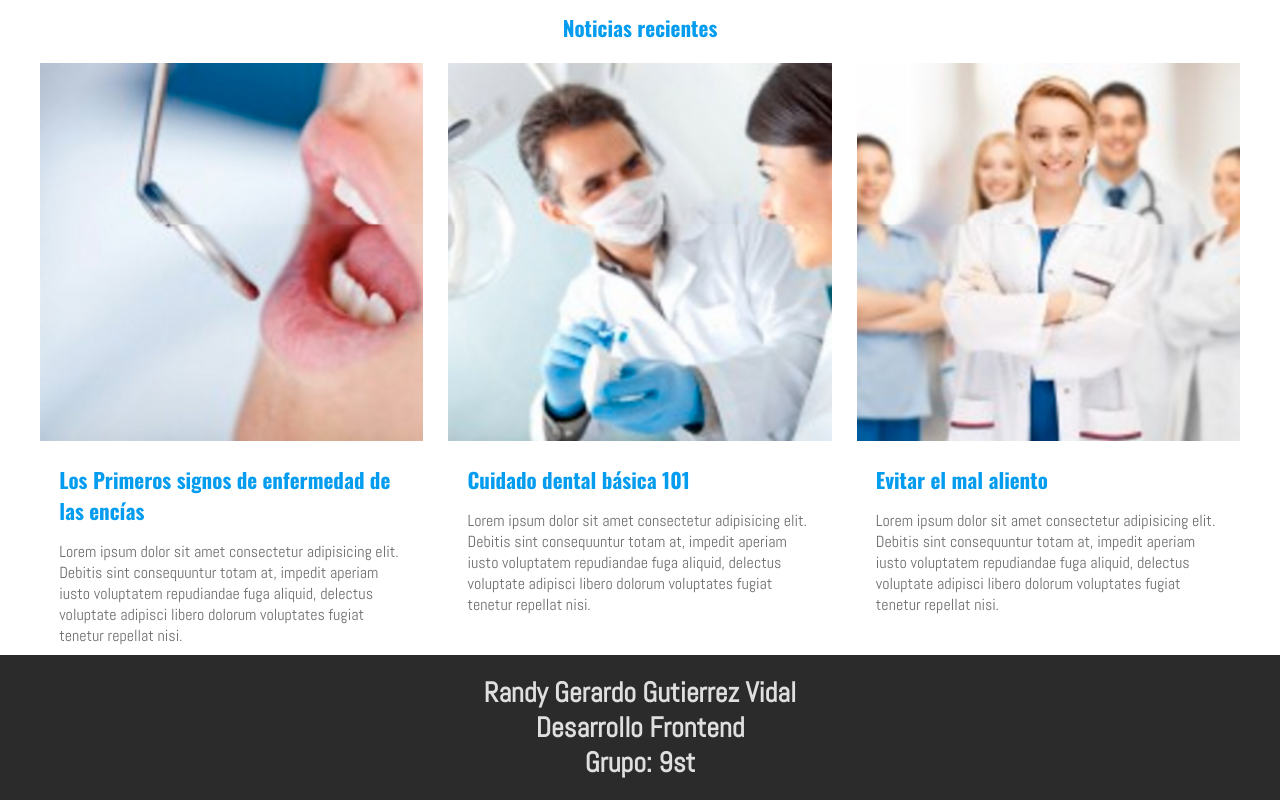
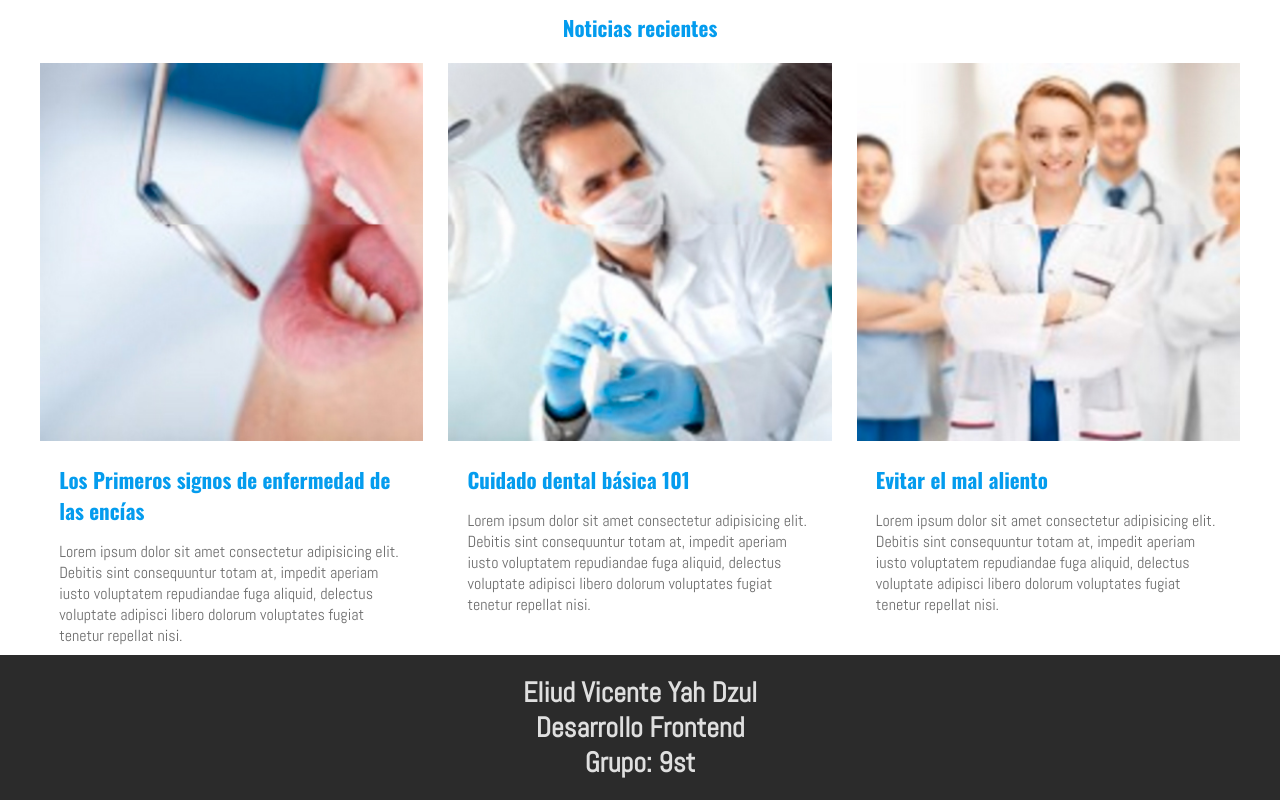
Before and after one commit to vicenteyah/dentist-clinic, a plain HTML site: page index.html in a window 1280 px wide. Shown: the part 2870-3670 px from the top of the page. Drawn offline with Linux system fonts and the light colour scheme.

Commit message:
titile change by genuine author

```diff
--- a/index.html
+++ b/index.html
@@ -8,7 +8,7 @@
     <link rel="stylesheet" href="./styles/Desktop.css">
     <link rel="stylesheet" href="./styles/mobile.css">
     <script src='https://kit.fontawesome.com/66f5e943e2.js' crossorigin='anonymous'></script>
-    <title>Gutierrez vidal</title>
+    <title>Vicente Yah</title>
 </head>
 <body>
     <div class="main-title">
@@ -273,7 +273,7 @@
     <div class="footer-container">
         <footer>
             <div class="personal-data">
-                <h1>Randy Gerardo Gutierrez Vidal</h1>
+                <h1>Eliud Vicente Yah Dzul</h1>
                 <h1>Desarrollo Frontend</h1>
                 <h1>Grupo: 9st</h1>
             </div>
```
